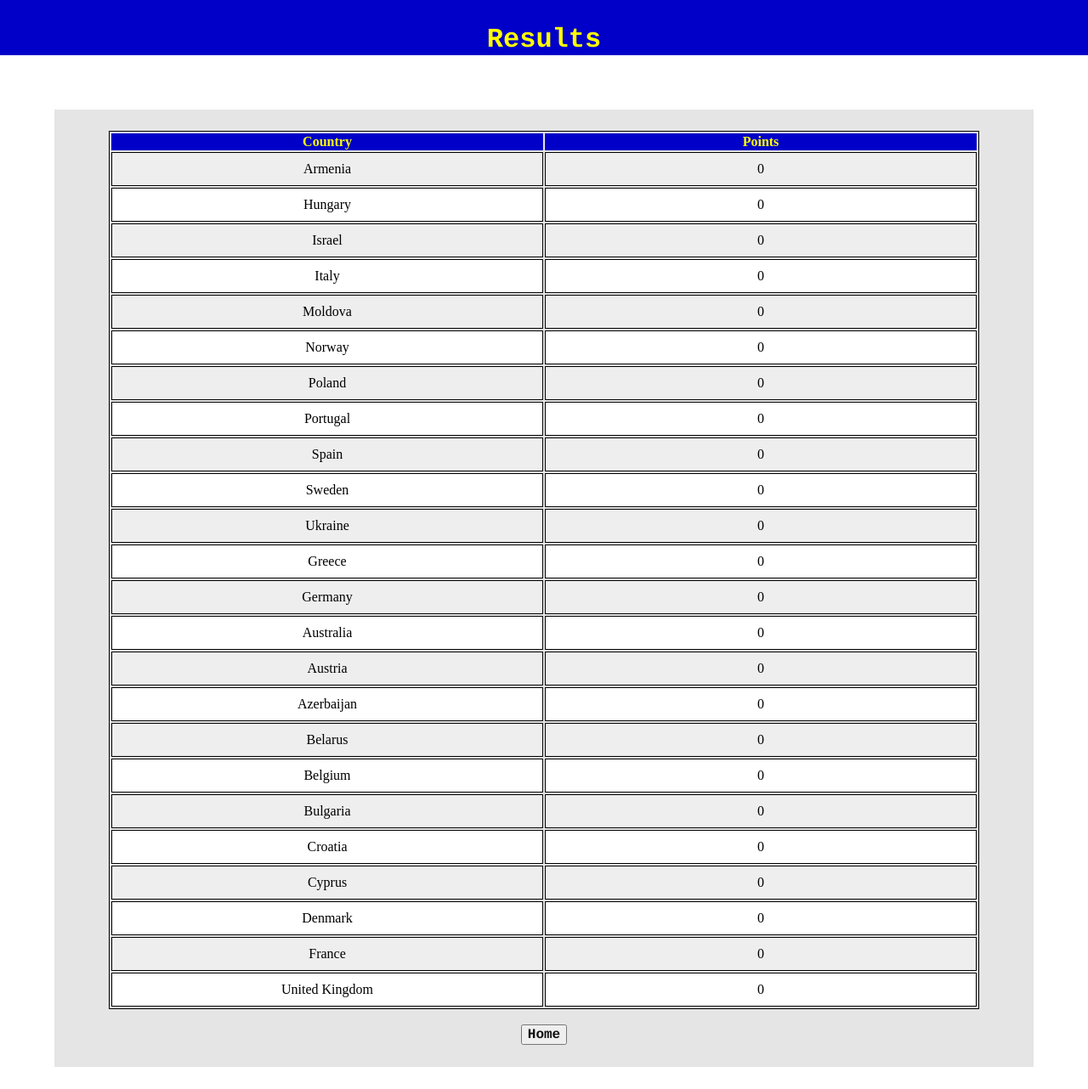
After one commit to Jonesy1697/eurovisionCalculator, a PHP site: page /eurovisionCalc/viewResults.php in a window 1280 px wide. The commit adds this page. Shown: the whole page at 85% size. Run offline with PHP 8.4, Linux system fonts and the light colour scheme; data comes from the database, SQL or seed files in the repository.

Commit message:
Added a view results page to the database

```diff
--- a/index.html
+++ b/index.html
@@ -2,7 +2,7 @@
 <html>
 	<head>
 		<title>Eurovision scorer</title>
-		<link rel="stylesheet" href="style.css">
+		<link rel="stylesheet" href="styles/style.css">
 	</head>
 
 	<body>
--- a/newUser.php
+++ b/newUser.php
@@ -2,7 +2,7 @@
 <html>
 	<head>
 		<title>Eurovision scorer</title>
-		<link rel="stylesheet" href="style.css">
+		<link rel="stylesheet" href="styles/style.css">
 	</head>
 
 	<body>
--- a/style.css
+++ b/styles/style.css
@@ -14,7 +14,7 @@ main{
 
 header {
 	height: 5%;
-	background: rgba(0, 0, 200, 1);
+	background: rgb(0, 0, 200);
 	width:100%;
 	padding-top: 0.5%;
 	text-align: center;
@@ -60,3 +60,27 @@ label{
 	color: #111;
 	font-weight: bold;
 }
+table{
+	border: 1px solid black;
+    width:100%;
+    height: 30px;
+    table-layout: fixed;
+}
+
+table td {
+	border: 1px solid black;
+    padding: 10px;
+}
+
+table tr:nth-child(even) {
+    background-color: #eee;
+}
+
+table tr:nth-child(odd) {
+    background-color: #fff;
+}
+
+table th {
+    color: #ff0;
+    background-color: rgb(0, 0, 200);
+}
--- a/submitted.html
+++ b/submitted.html
@@ -2,7 +2,7 @@
 <html>
 	<head>
 		<title>Eurovision scorer</title>
-		<link rel="stylesheet" href="style.css">
+		<link rel="stylesheet" href="styles/style.css">
 	</head>
 
 	<body>
@@ -14,8 +14,8 @@
 		<main style = "text-align: center">
 			<p>Thank you for your submission</p>
 
-			<form action="viewResults.php"">
-				<input type="submit" value="View results" />
+			<form action="viewResults.php">
+				<input type="submit" value="View Results" />
 			</form>
 
 		</main>
--- a/validateUser.php
+++ b/validateUser.php
@@ -1,5 +1,4 @@
 <?php
-
 	$servername = "localhost";
 	$username = "root";
 	$password = "";
@@ -7,7 +6,6 @@
 
 	// Create connection
 	$conn = new mysqli($servername, $username, $password, $dbname) or die("Connection failed: " . $conn->connect_error);
-
 
 	$user = $_GET['username'];
 	$pass = $_GET['password1'];
@@ -34,7 +32,7 @@
 	<html>
 		<head>
 			<title>Eurovision scorer</title>
-			<link rel="stylesheet" href="style.css">
+			<link rel="stylesheet" href="styles/style.css">
 		</head>
 
 		<body>
--- /dev/null
+++ b/viewResults.php
@@ -0,0 +1,51 @@
+<!DOCTYPE html>
+<html>
+	<head>
+		<title>Eurovision scorer</title>
+		<link rel="stylesheet" href="styles/style.css">
+	</head>
+
+	<body>
+
+	<header>
+		<h1>Results</h1>
+	</header>
+
+		<main style = "text-align: center">
+			<table>
+				<tr>
+					<th>Country</th>
+					<th>Points</th>
+				</tr>
+<?php
+	$servername = "localhost";
+	$username = "root";
+	$password = "";
+	$dbname = "eurovisioncalc";
+
+	// Create connection
+	$conn = new mysqli($servername, $username, $password, $dbname) or die("Connection failed: " . $conn->connect_error);
+
+	$sql = "SELECT * FROM `country` WHERE `final` = 1 ORDER BY `points` DESC;";
+	$results = mysqli_query($conn, $sql) or die("Connection failed" . $conn->connect_error);
+
+	foreach ($results as $a){
+
+	echo '<tr>';
+
+	echo '<td>' . $a['country'] . '</td>';
+	echo '<td>' . $a['points'] . '</td>';
+	echo '</tr>';
+
+	}
+?>
+			</table>
+
+			<br>
+
+			<form action="index.html"">
+				<input type="submit" value="Home" />
+			</form>
+		</main>
+	</body>
+</html>
--- a/vote.php
+++ b/vote.php
@@ -39,7 +39,7 @@
 <head>
 
 	<title>Eurovision scorer</title>
-		<link rel="stylesheet" href="style.css">
+		<link rel="stylesheet" href="styles/style.css">
 	</head>
 
 <html>
```
Also changed, not shown: alreadyVoted.html (+7 -1 lines).
